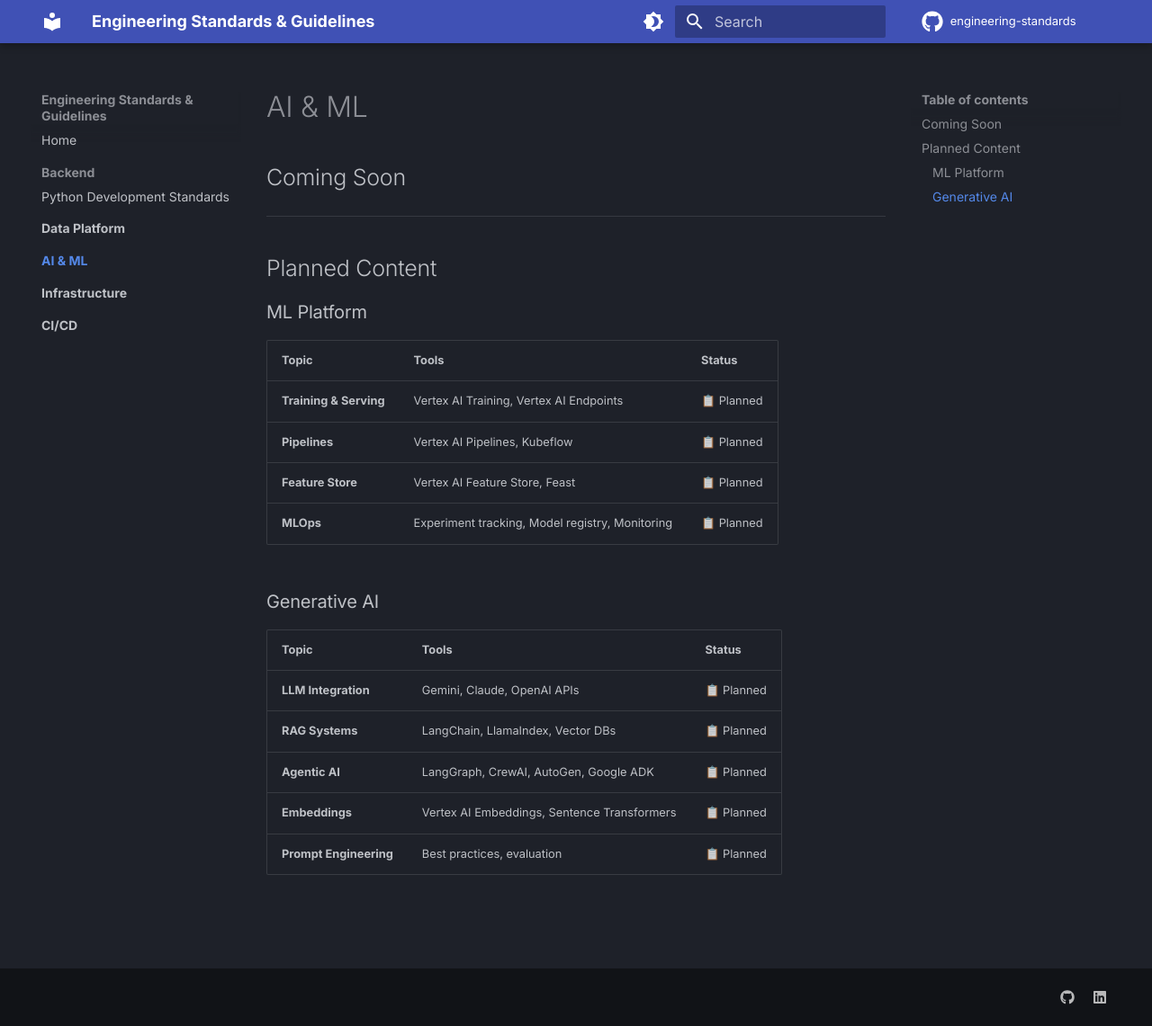
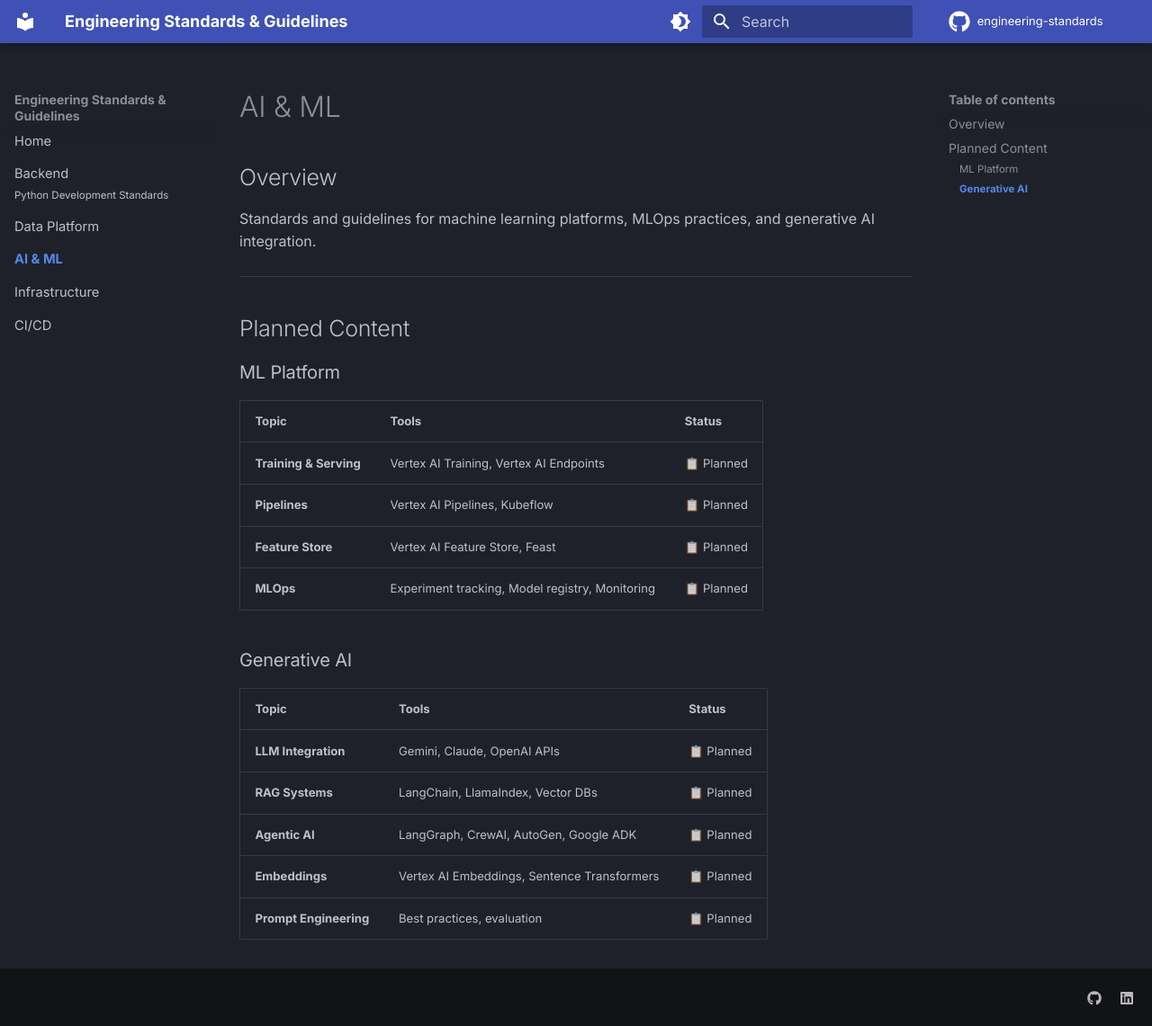
Before and after one commit to landerox/engineering-standards, an MkDocs documentation site: the page built from docs/ai-ml/index.md, in a window 1280 px wide and 1141 px high. Shown: the whole window at 90% size. Built offline with MkDocs 1.6.1 and Material for MkDocs 9.7.7, drawn with Linux system fonts in a browser that asks for light colours; comment, search, counter and statistics services are not loaded.

Commit message:
docs: improve navigation structure and custom styles (#6)

```diff
--- a/docs/ai-ml/index.md
+++ b/docs/ai-ml/index.md
@@ -1,6 +1,8 @@
 # AI & ML
 
-## Coming Soon
+## Overview
+
+Standards and guidelines for machine learning platforms, MLOps practices, and generative AI integration.
 
 ---
 
--- a/docs/assets/stylesheets/extra.css
+++ b/docs/assets/stylesheets/extra.css
@@ -0,0 +1,63 @@
+/* Custom styles for Engineering Standards documentation */
+
+/* Smooth scrolling */
+html {
+  scroll-behavior: smooth;
+}
+
+/* Slightly wider content area */
+.md-grid {
+  max-width: 1440px;
+}
+
+/* Improve code block readability */
+.md-typeset code {
+  font-size: 0.85em;
+}
+
+/* Better inline code contrast */
+.md-typeset :not(pre) > code {
+  padding: 0.2em 0.4em;
+  border-radius: 4px;
+}
+
+/* Better table readability */
+.md-typeset table:not([class]) {
+  font-size: 0.82em;
+  display: block;
+  overflow-x: auto;
+}
+
+/* Better spacing for admonitions */
+.md-typeset .admonition {
+  margin-bottom: 1.5em;
+}
+
+/* Reduce header anchor visual noise */
+.md-typeset .headerlink {
+  opacity: 0;
+  transition: opacity 0.2s;
+}
+
+.md-typeset h1:hover .headerlink,
+.md-typeset h2:hover .headerlink,
+.md-typeset h3:hover .headerlink {
+  opacity: 0.5;
+}
+
+/* Highlight current TOC item */
+.md-nav__link--active {
+  font-weight: 600;
+}
+
+/* Consistent font size for all top-level nav items */
+.md-nav--primary > .md-nav__list > .md-nav__item > .md-nav__link,
+.md-nav--primary > .md-nav__list > .md-nav__item > label.md-nav__link {
+  font-size: 1.05em;
+  font-weight: 500;
+}
+
+/* Smaller font for nested nav items */
+.md-nav__item .md-nav .md-nav__link {
+  font-size: 0.82em;
+}
--- a/mkdocs.yml
+++ b/mkdocs.yml
@@ -8,14 +8,12 @@ theme:
   name: material
   language: en
   palette:
-    # Dark mode
     - scheme: slate
       primary: indigo
       accent: indigo
       toggle:
         icon: material/brightness-4
         name: Switch to light mode
-    # Light mode
     - scheme: default
       primary: indigo
       accent: indigo
@@ -42,87 +40,43 @@ theme:
 
 nav:
   - Home: index.md
-
   - Backend:
+    - backend/index.md
     - Python Development Standards: backend/python-development-standards.md
-    # - API Design Standards: backend/api-design-standards.md
-
   - Data Platform:
-    - Overview: data-platform/index.md
-    # - Databases:
-    #   - PostgreSQL & AlloyDB: data-platform/databases/postgresql-standards.md
-    #   - Graph Databases: data-platform/databases/graph-databases.md
-    #   - Vector Databases: data-platform/databases/vector-databases.md
-    #   - DuckDB: data-platform/databases/duckdb-standards.md
-    # - Analytics:
-    #   - BigQuery Standards: data-platform/analytics/bigquery-standards.md
-    #   - Lakehouse Architecture: data-platform/analytics/lakehouse-architecture.md
-    #   - dbt & Dataform: data-platform/analytics/dbt-dataform-standards.md
-    # - Pipelines:
-    #   - Dagster Standards: data-platform/pipelines/dagster-standards.md
-    #   - Dataflow Standards: data-platform/pipelines/dataflow-standards.md
-    #   - Pub/Sub Standards: data-platform/pipelines/pubsub-standards.md
-
+    - data-platform/index.md
   - AI & ML:
-    - Overview: ai-ml/index.md
-    # - Vertex AI Standards: ai-ml/vertex-ai-standards.md
-    # - MLOps Standards: ai-ml/mlops-standards.md
-    # - GenAI Standards: ai-ml/genai-standards.md
-    # - Agentic Patterns: ai-ml/agentic-patterns.md
-
+    - ai-ml/index.md
   - Infrastructure:
-    - Overview: infrastructure/index.md
-    # - Terraform Standards: infrastructure/terraform-standards.md
-    # - Cloud Run Standards: infrastructure/cloud-run-standards.md
-    # - GKE Standards: infrastructure/gke-standards.md
-
+    - infrastructure/index.md
   - CI/CD:
-    - Overview: cicd/index.md
-    # - GitHub Actions: cicd/github-actions-standards.md
-    # - Security Scanning: cicd/security-scanning-standards.md
+    - cicd/index.md
 
 markdown_extensions:
-  # Tables
   - tables
-
-  # Admonitions (note, warning, tip, etc.)
   - admonition
   - pymdownx.details
-
-  # Code blocks
   - pymdownx.highlight:
       anchor_linenums: true
       line_spans: __span
       pygments_lang_class: true
   - pymdownx.inlinehilite
   - pymdownx.superfences
-
-  # Tabs
   - pymdownx.tabbed:
       alternate_style: true
-
-  # Task lists
   - pymdownx.tasklist:
       custom_checkbox: true
-
-  # Formatting
   - pymdownx.mark
   - pymdownx.critic
   - pymdownx.caret
   - pymdownx.keys
   - pymdownx.tilde
-
-  # Table of contents
   - toc:
       permalink: true
       toc_depth: 3
-
-  # Abbreviations
   - abbr
   - attr_list
   - md_in_html
-
-  # Footnotes
   - footnotes
 
 plugins:
@@ -137,7 +91,6 @@ extra:
       link: https://github.com/landerox
     - icon: fontawesome/brands/linkedin
       link: https://www.linkedin.com/in/landerox
-
   generator: false
 
 extra_css:
```
Also changed, not shown: docs/backend/index.md (added, +24 -0 lines), docs/cicd/index.md (+3 -1 lines), docs/data-platform/index.md (+3 -1 lines), docs/infrastructure/index.md (+3 -1 lines).
